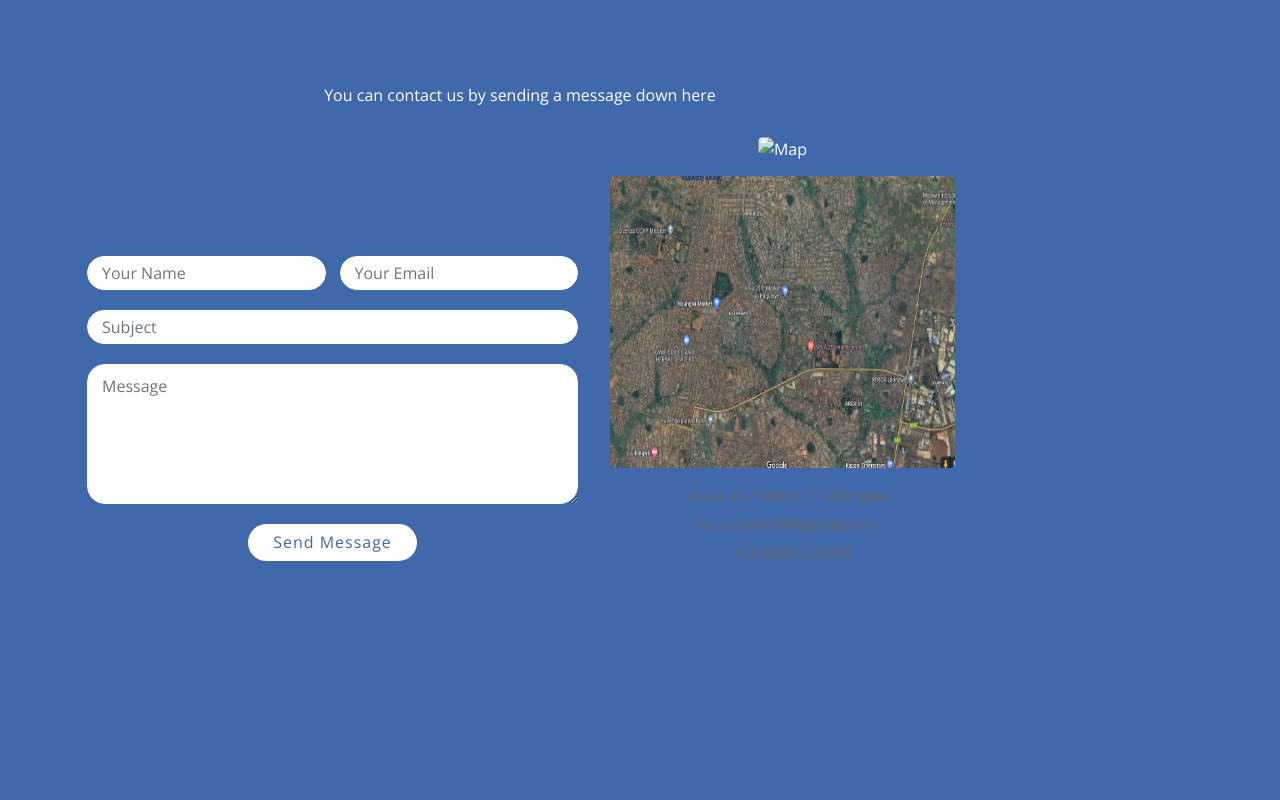
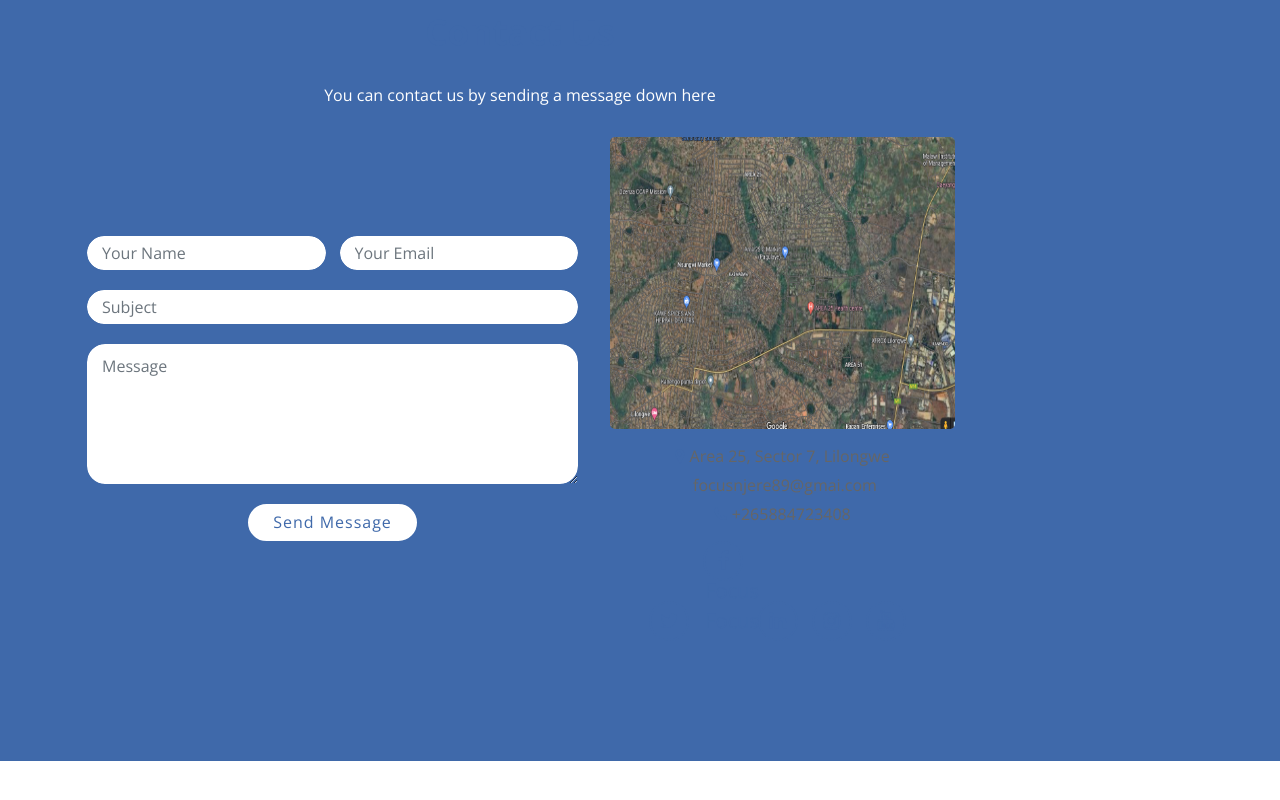
Before and after one commit to FocusNickson/focus-web, a plain HTML site: page index.html in a window 1280 px wide. Shown: the part 3349-4149 px from the top of the page. After the commit the page ends 4110 px from the top, so only its background shows below. Drawn offline with nearby package versions, Linux system fonts and the light colour scheme; a script that the page names is missing; some icons are missing.

Commit message:
Add files via upload

```diff
--- a/index.html
+++ b/index.html
@@ -390,8 +390,7 @@
                         </div>
                     </div>
                     <div class="col-md-5">
-                        <div class="contact-info">
-                            <img src="img/" alt="Map" /><img src="img/map.png" width="920" height="292" alt=""/>
+                        <div class="contact-info"><img src="img/map.png" width="920" height="292" alt=""/>
                             <p><i class="fa fa-map-marker"></i>Area 25, Sector 7, Lilongwe</p>
                             <p><i class="fa fa-Email"></i>focusnjere89@gmai.com</p>
                             <p><i class="fa fa-phone"></i>+265884723408</p>
```
